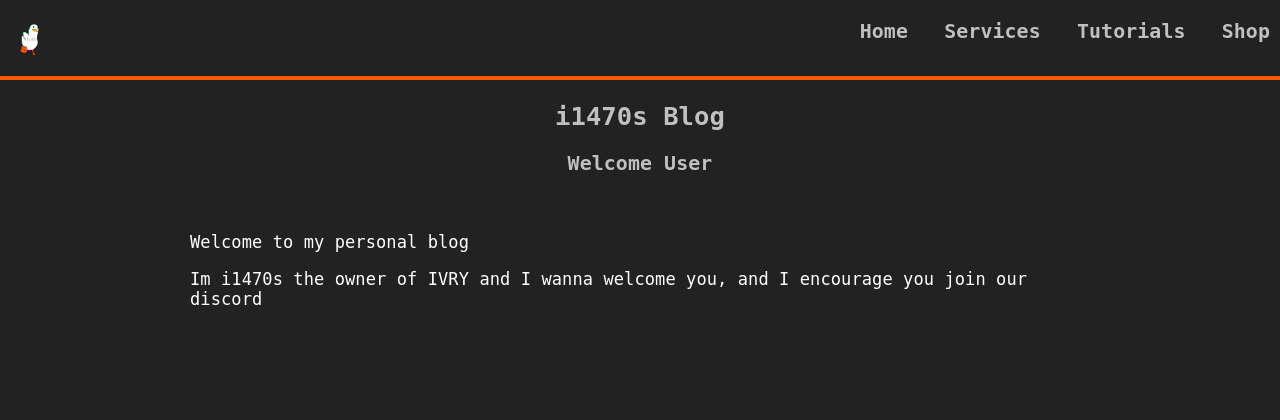
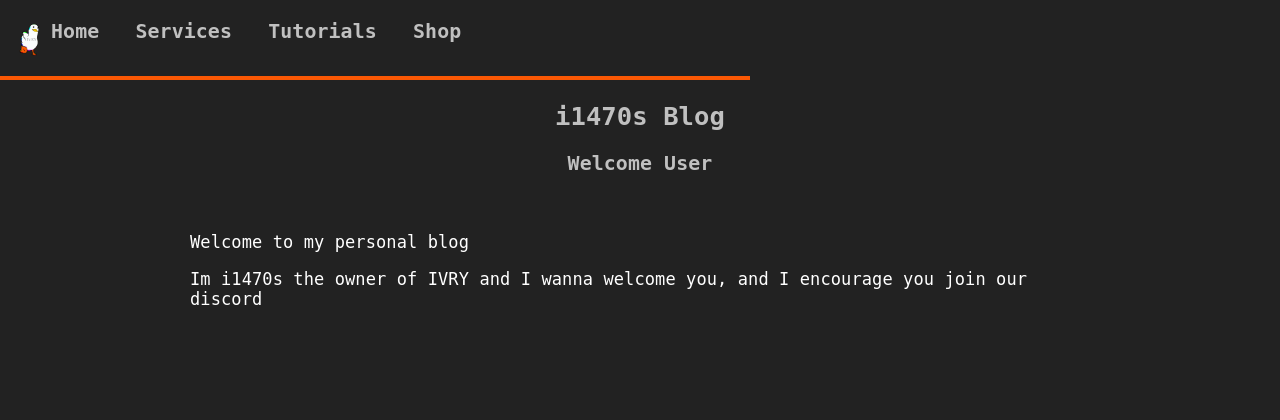
Before and after one commit to i1470s/IVRY-Website-V2, a PHP site: page /content/home/blog.html in a window 1280 px wide. Shown: the top 420 px of the page. Run offline with PHP 8.4, Linux system fonts and the light colour scheme.

Commit message:
Add files via upload

```diff
--- a/data/css/styles.css
+++ b/data/css/styles.css
@@ -51,7 +51,8 @@ footer{
 
 .head{
     position: relative;
-    width: 100%;
+    display: flex;
+    max-width: 750px;
     background-color: #222;
     height: 80px;
     border: 1px;
```
